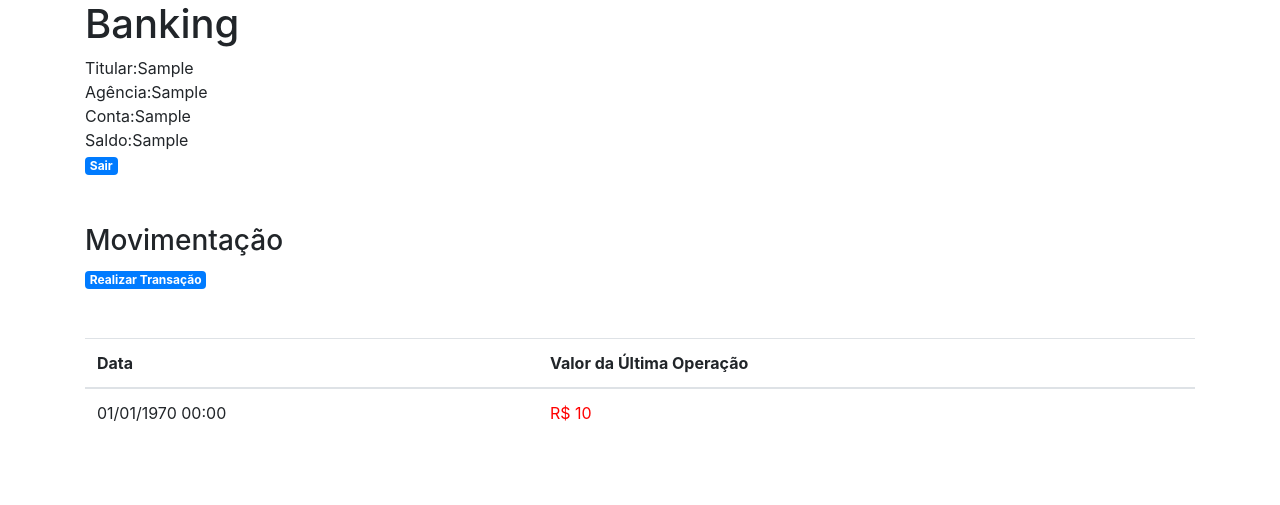
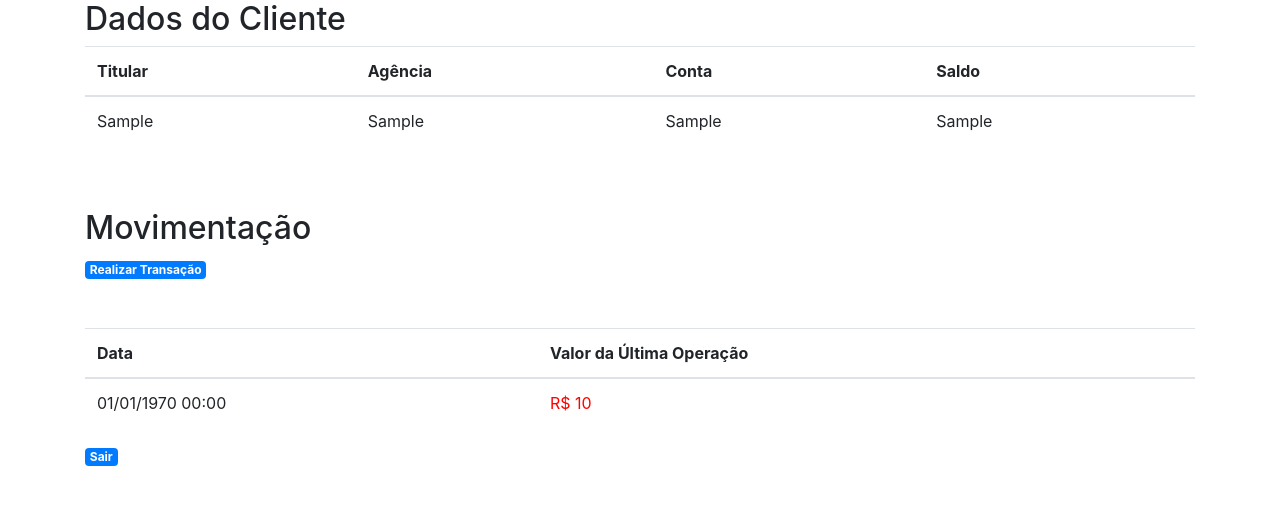
Before and after one commit to danimlds/banking, a PHP site: page / in a window 1280 px wide. Shown: the top 505 px of the page. Run offline with PHP 8.4, Linux system fonts and the light colour scheme; the visitor is signed in with stand-in values (Sample User, id 1); tables that the repository leaves empty or names only in its code hold one stand-in row (values such as "Sample post"); some libraries are stand-ins or nearby versions.

Commit message:
Atualização do projeto

```diff
--- a/css/estilo.css
+++ b/css/estilo.css
@@ -1,3 +1,3 @@
-#espacamentoContainer{
-    width: 50px;
+.form {
+    height: 10ox;
 }
--- a/index.php
+++ b/index.php
@@ -36,16 +36,29 @@
 </head>
 <body>
 <div class="container">
-    <h1>Banking</h1>
+    <h2>Dados do Cliente</h2>
 
-    Titular:<?php echo $info['titular'];?><br/>
-    Agência:<?php echo $info['agencia'];?><br/>
-    Conta:<?php echo $info['conta'];?><br/>
-    Saldo:<?php echo $info['saldo'];?><br/>
-    <a href="sair.php" class="badge badge-primary">Sair</a><br/>
+    <table class="table">
+    <thead>
+        <tr>
+        <th scope="col">Titular</th>
+        <th scope="col">Agência</th>
+        <th scope="col">Conta</th>
+        <th scope="col">Saldo</th>
+        </tr>
+    </thead>
+    <tbody>
+        <tr>
+            <td scope="row"><?php echo $info['titular'];?></td>
+            <td scope="row"><?php echo $info['agencia'];?></td>
+            <td scope="row"><?php echo $info['conta'];?></td>
+            <td scope="row"><?php echo $info['saldo'];?></td>
+        </tr>
+    </tbody>
+    </table>
 
    <br/><br/>
-    <h3>Movimentação</h3>
+    <h2>Movimentação</h2>
     <a href="add-transacao.php" class="badge badge-primary">Realizar Transação</a><br/><br/><br/>
 
         <?php
@@ -81,6 +94,9 @@
         </tr>
     </tbody>
     </table>
+
+    <a href="sair.php" class="badge badge-primary">Sair</a><br/>
+
 </div>
     <script src="https://code.jquery.com/jquery-3.3.1.slim.min.js"
     integrity="sha384-q8i/X+965DzO0rT7abK41JStQIAqVgRVzpbzo5smXKp4YfRvH+8abtTE1Pi6jizo"
@@ -89,6 +105,5 @@
     integrity="sha384-ZMP7rVo3mIykV+2+9J3UJ46jBk0WLaUAdn689aCwoqbBJiSnjAK/l8WvCWPIPm49"
     crossorigin="anonymous"></script>
   <script src="js/bootstrap.min.js"></script>
-
 </body>
 </html>
```
Also changed, not shown: sair.php (+7 -5 lines).
